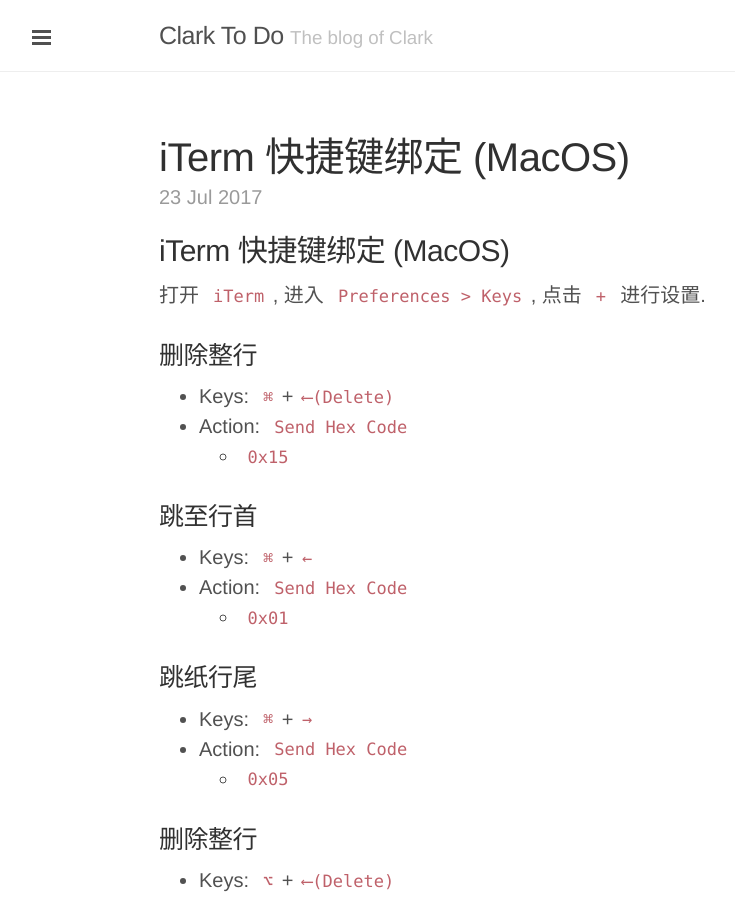
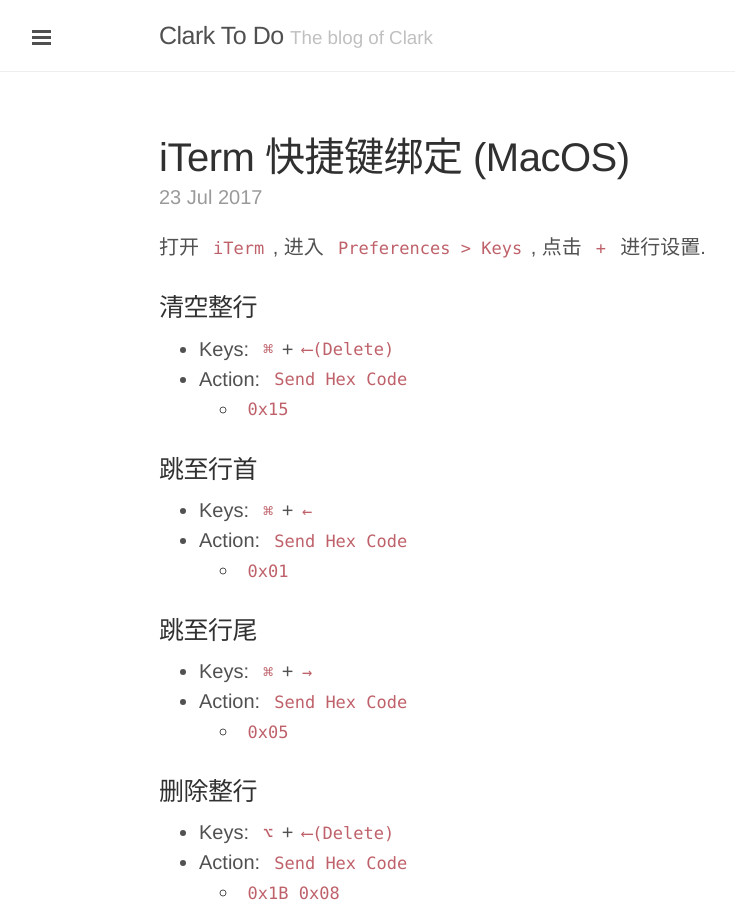
Before and after one commit to clarkdo/clarkdo.github.com, a Jekyll site: the page built from _posts/2017-07-23-75.md, in a window 1280 px wide and 900 px high. Shown: the whole window, without its empty margins (1-736 px from the left). Built offline with Jekyll 4.4.1, drawn with Linux system fonts in a browser that asks for light colours; Markdown is read by kramdown in place of the engine named in the settings; comment, search, counter and statistics services are not loaded.

Commit message:
fix paragraph

```diff
--- a/_posts/2017-07-23-75.md
+++ b/_posts/2017-07-23-75.md
@@ -5,11 +5,9 @@ category: [iTerm,Java]
 comments: true
 ---
 
-## iTerm 快捷键绑定 (MacOS)
-
 打开 `iTerm`, 进入 `Preferences > Keys`, 点击  `+` 进行设置.
 
-### 删除整行
+### 清空整行
 
 - Keys: `⌘`+`⟵(Delete)`
 - Action: `Send Hex Code`
@@ -21,7 +19,7 @@ comments: true
 - Action: `Send Hex Code`
   - `0x01`
 
-### 跳纸行尾
+### 跳至行尾
 
 - Keys: `⌘`+`→`
 - Action: `Send Hex Code`
```
